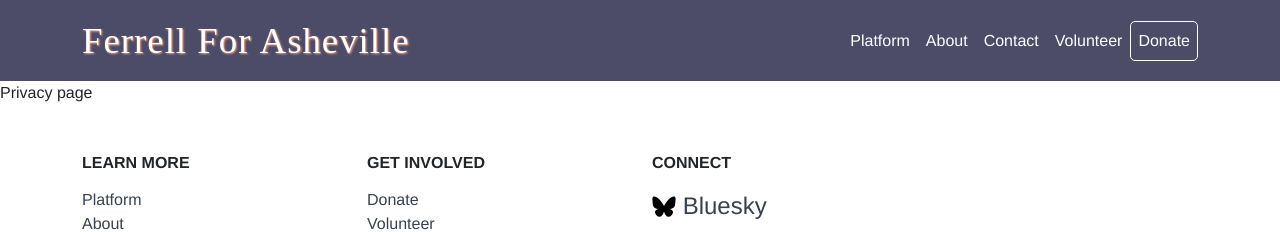
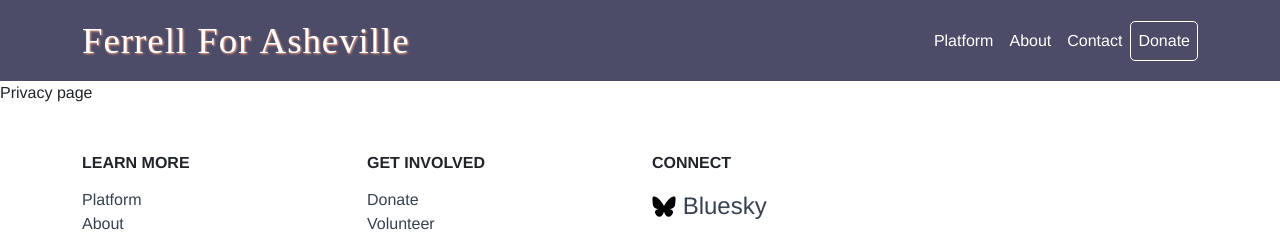
Before and after one commit to itsdanferrellnow/campaign-website, a Jekyll site: the page built from privacy.html, in a window 1280 px wide. Shown: the top 232 px of the page. Built offline with Jekyll 4.4.1, drawn with Linux system fonts in a browser that asks for light colours; some web fonts are replaced.

Commit message:
remove volunteer

```diff
--- a/_config.yml
+++ b/_config.yml
@@ -45,10 +45,6 @@ nav_items:
     link: /contact/
     new_window: false
     highlight: false
-  - name: Volunteer
-    link: /volunteer/
-    new_window: false
-    highlight: false
   - name: Donate
     link: /donate/
     new_window: true
```
